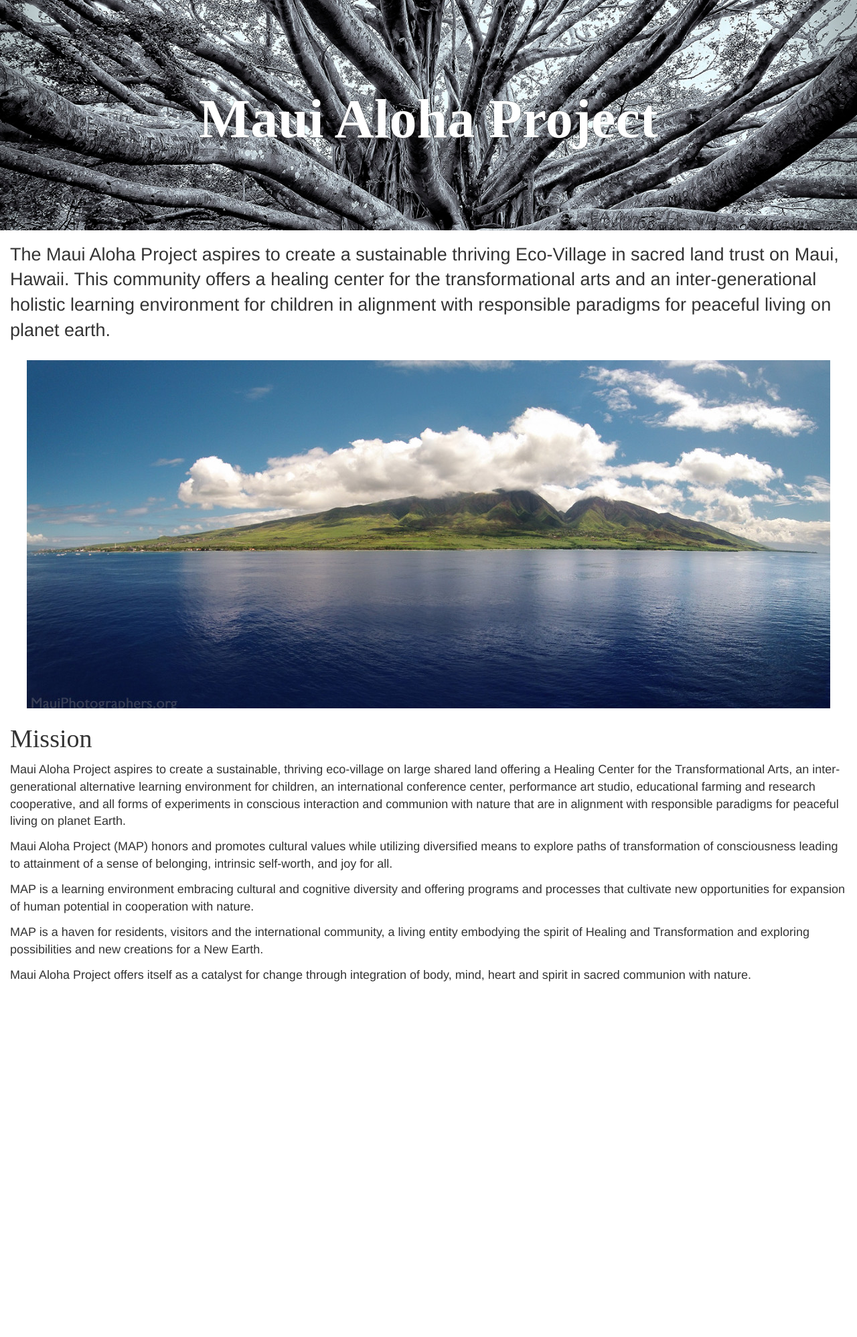
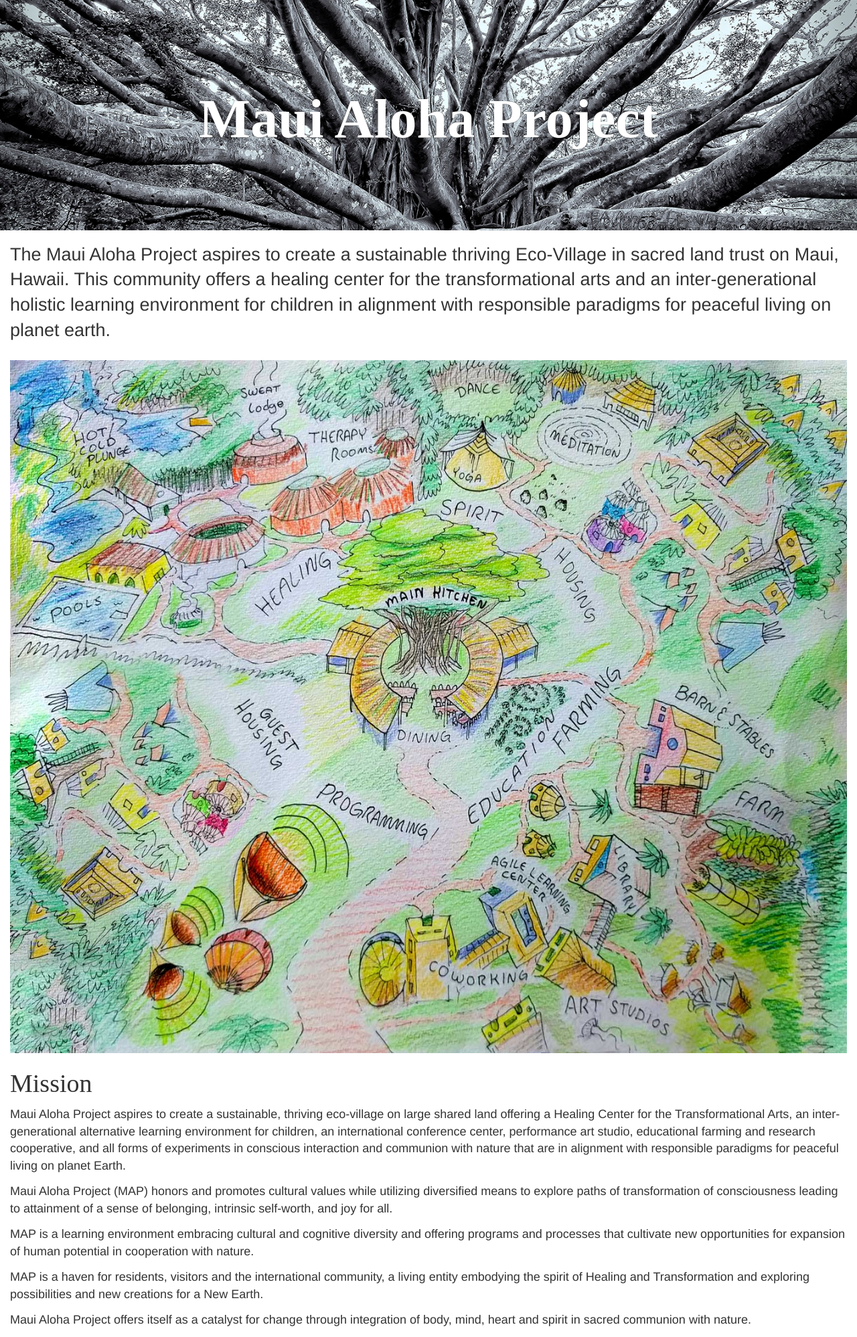
Before and after one commit to dhornbein/maui-aloha-project, a Jekyll site: the page built from index.html, in a window 1280 px wide. Shown: the whole page at 67% size. Built offline with Jekyll 4.4.1, drawn with Linux system fonts in a browser that asks for light colours; some web fonts are replaced; before the commit the page ends 1482 px from its top, so only the background shows below that.

Commit message:
added illustration

```diff
--- a/index.html
+++ b/index.html
@@ -2,10 +2,10 @@
 layout: default
 ---
 
-<div class="mission row">
+<div class="hero row">
  <div class="col-xs-12">
   <p class="lead">The Maui Aloha Project aspires to create a sustainable thriving Eco-Village in sacred land trust on Maui, Hawaii. This community offers a healing center for the transformational arts and an inter-generational holistic learning environment for children in alignment with responsible paradigms for peaceful living on planet earth.</p>
-  <img src="/img/west-maui.jpg" class="img-responsive center-block" alt="">
+  <img src="/img/map-illustration.jpg" class="img-responsive center-block" alt="">
  </div>
 </div>
 
```
Also changed, not shown: img/map-illustration.jpg (added).
